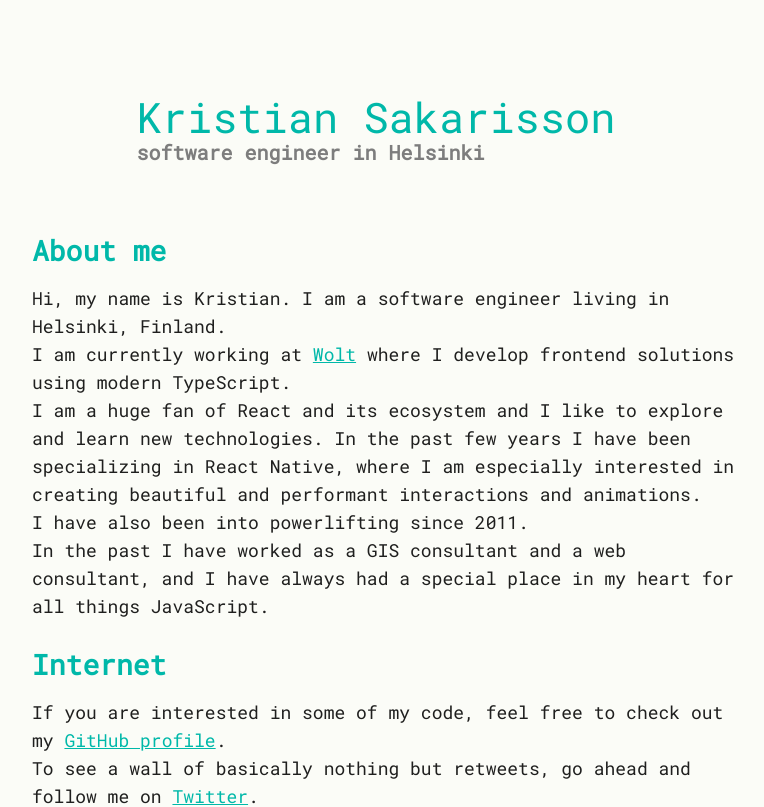
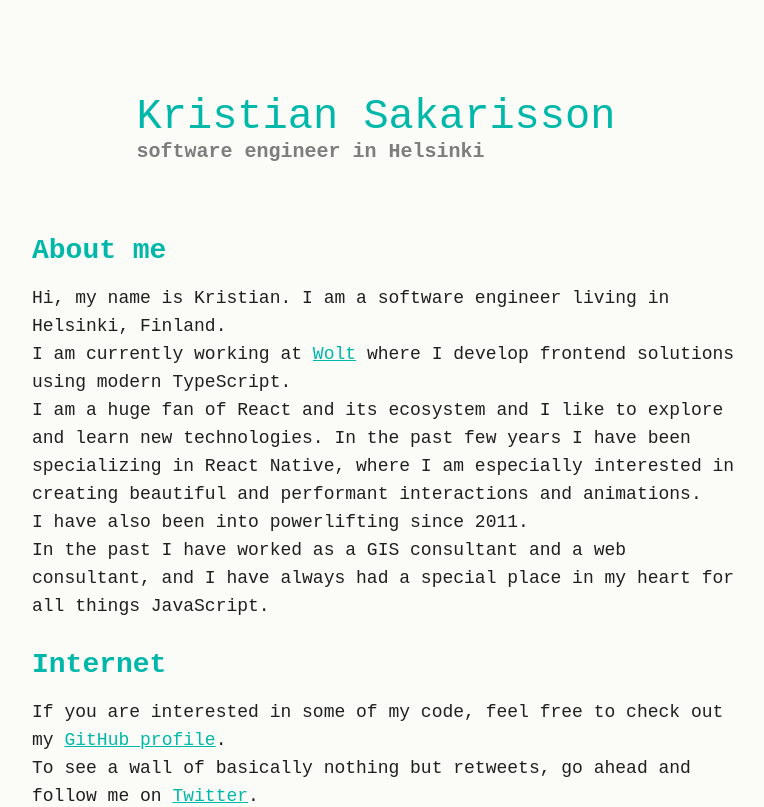
Before and after one commit to sakarisson/sakarisson.com, a Next.js app: page / in a window 1280 px wide. Shown: the top 807 px of the page, without its empty margins (248-1012 px from the left). Built offline with nearby package versions, Linux system fonts and the light colour scheme.

Commit message:
Remove font

```diff
--- a/pages/_app.tsx
+++ b/pages/_app.tsx
@@ -55,10 +55,6 @@ function MyApp({ Component, pageProps: { children } }: AppProps) {
     <Root>
       <Head>
         <title>Sakarisson.com</title>
-        <link
-          href="https://fonts.googleapis.com/css?family=Roboto+Mono"
-          rel="stylesheet"
-        />
       </Head>
       <Content>
         <GlobalStyle />
```
